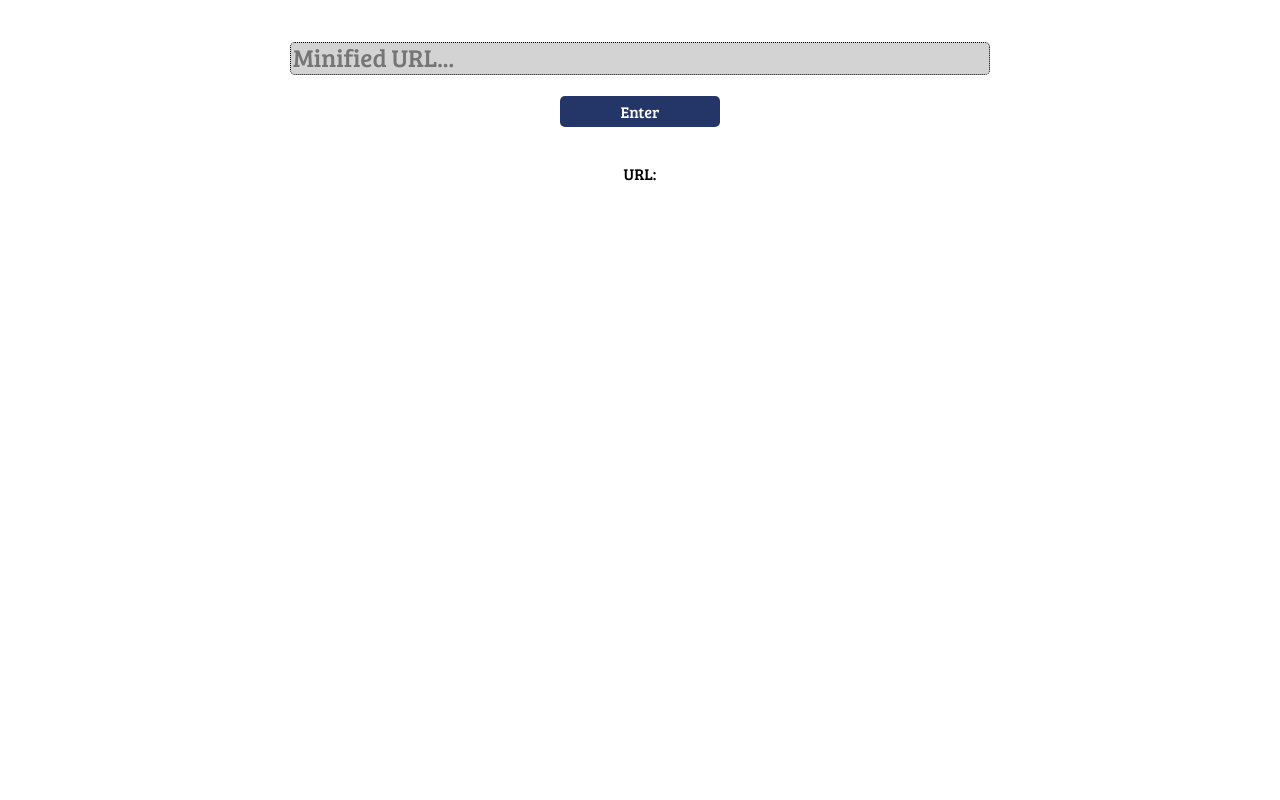
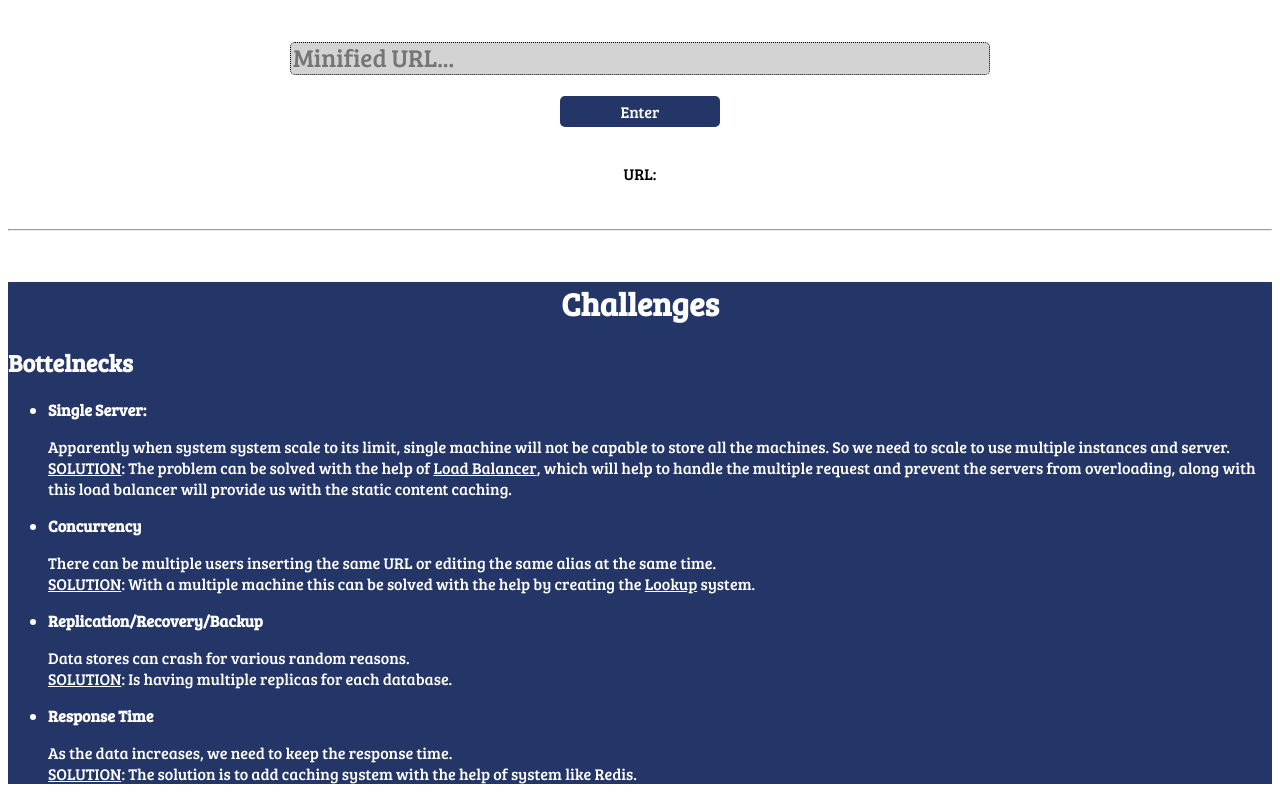
Before and after one commit to govipul/urlshortner, a website: page index.html in a window 1280 px wide. Shown: the part 445-1245 px from the top of the page. Before the commit the page ends 800 px from the top, so only its background shows below. Drawn offline with nearby package versions, Linux system fonts and the light colour scheme; no server answers; a web font is replaced by a local one.

Commit message:
improved the UI

```diff
--- a/index.html
+++ b/index.html
@@ -48,7 +48,54 @@
           <p>URL: {{actualUrl}}</p>
         </div>
       </div>
-
+      <br>
+      <hr>
+      <br>
+      <div class="information">
+        <h1>Challenges</h1>
+        <div class="container">
+          <h2>Bottelnecks</h2>
+          <ul>
+            <li><b>Single Server:</b>
+              <div>
+                <p>
+                  Apparently when system system scale to its limit, single machine will not be capable to store all the machines. So we need to scale to use multiple instances and server.
+                  <u>SOLUTION</u>:
+                  The problem can be solved with the help of <u>Load Balancer</u>, which will help to handle the multiple request and prevent the servers from overloading,
+                  along with this load balancer will provide us with the static content caching.
+                </p>
+              </div>
+            </li>
+            <li><b>Concurrency</b>
+              <div>
+                  <p>
+                    There can be multiple users inserting the same URL or editing the same alias at the same time.
+                    <br><u>SOLUTION</u>:
+                    With a multiple machine this can be solved with the help by creating the <u>Lookup</u> system.
+                  </p>
+              </div>
+            </li>
+            <li><b>Replication/Recovery/Backup</b>
+              <div>
+                <p>
+                   Data stores can crash for various random reasons.
+                   <br><u>SOLUTION</u>:
+                   Is having multiple replicas for each database.
+                </p>
+              </div>
+            </li>
+            <li><b>Response Time</b>
+              <div>
+                <p>
+                   As the data increases, we need to keep the response time.
+                   <br><u>SOLUTION</u>:
+                   The solution is to add caching system with the help of system like Redis.
+                </p>
+              </div>
+            </li>
+          </ul>
+        </div>
+      </div>
   </body>
   <script src="node_modules\angular\angular.min.js"></script>
   <script src="js/app.js"></script>
--- a/sass/main.sass
+++ b/sass/main.sass
@@ -75,3 +75,10 @@ body
   @extend #enterUrl
   border: dotted 1px #000000
   background-color: #D3D3D3
+
+
+.information
+  background-color: #243567
+  color: #FFFFFF
+  .container
+    text-align: left
--- a/server.js
+++ b/server.js
@@ -53,7 +53,7 @@ var isUniqueValue = function(keyValue){
 }
 
 var getHashValue = function () {
-  var number = Math.floor(Math.random()*1000);
+  var number = Math.floor(Math.random()*10000000);
   var char = "abcdefghijklmnopqrstuvwxyzABCDEFGHIJKLMNOPQRSTUVWXYZ0123456789";
   var hashvalue = "";
   while(number > 0) {
```
Also changed, not shown: css/main.css.
